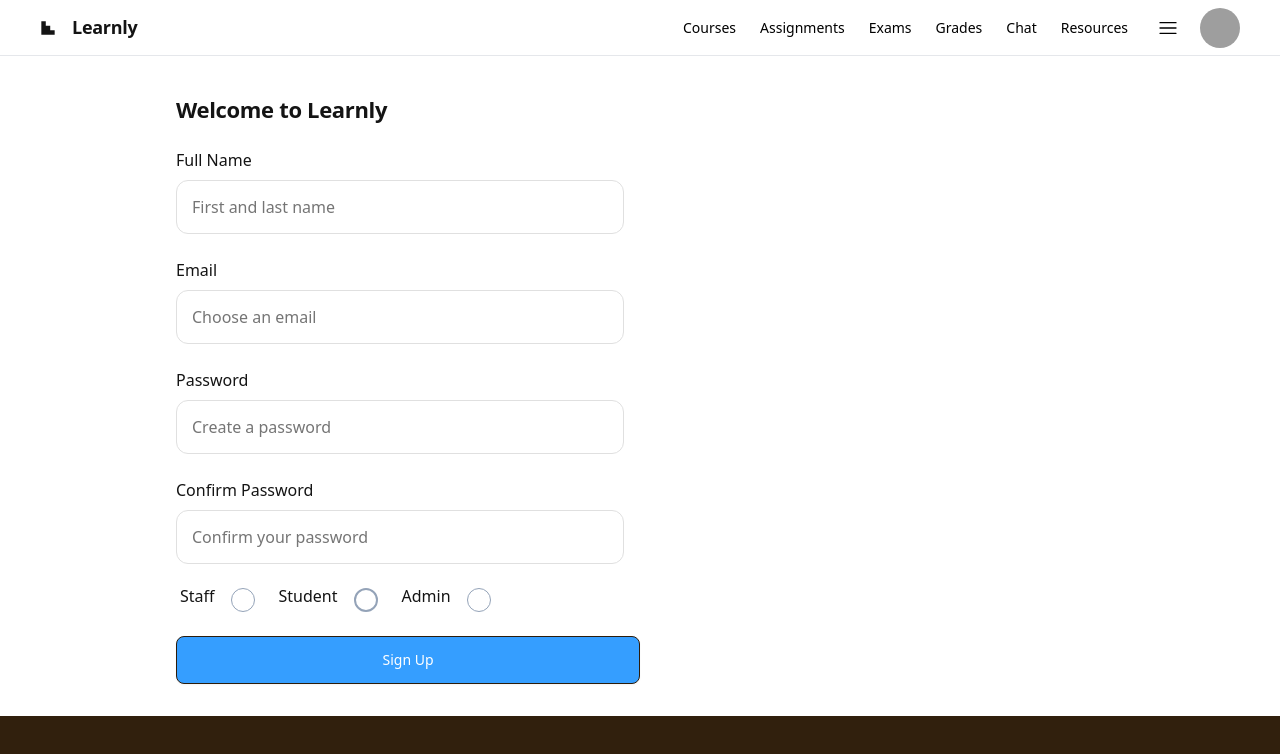
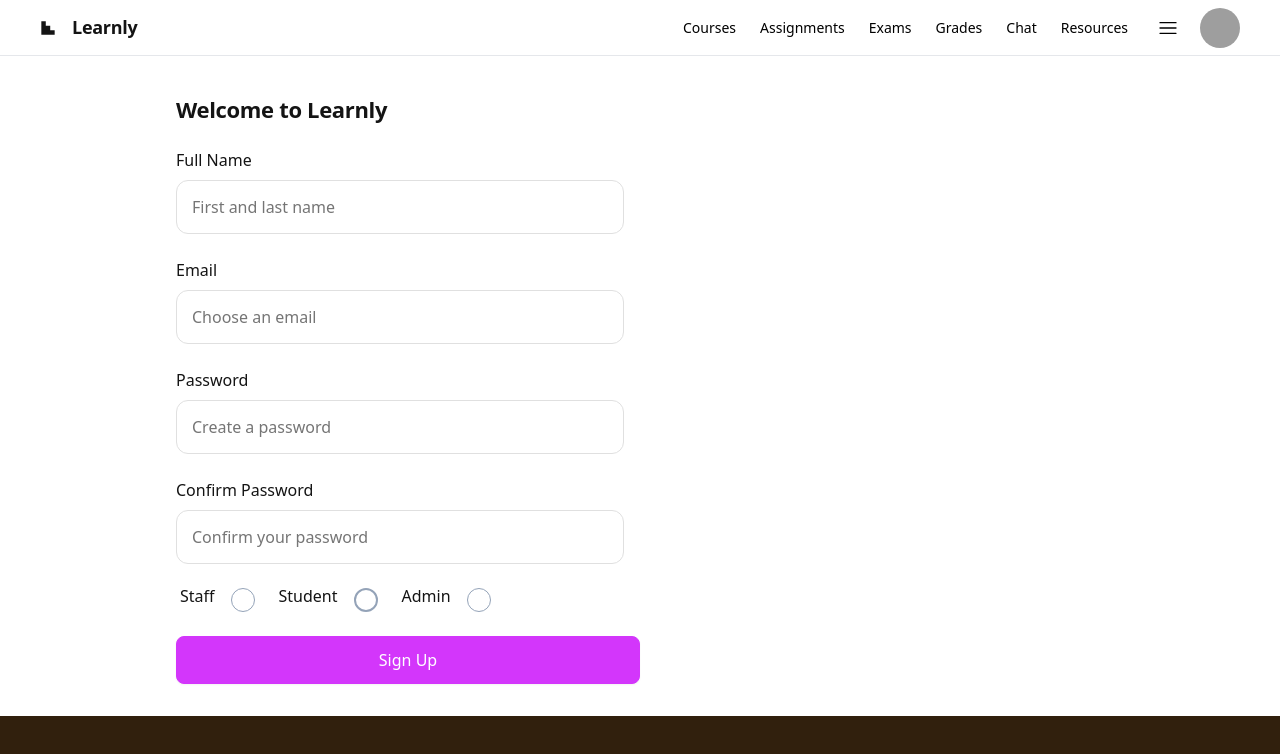
Before and after one commit to KolaAdetola/Learnly, a React (Vite) app in the folder Frontend/: page /signup in a window 1280 px wide. Shown: the top 754 px of the page. Built offline with nearby package versions, Linux system fonts and the light colour scheme; grey boxes are pictures that could not be loaded.

Commit message:
changed the theme of signup

```diff
--- a/Frontend/src/pages/signup/SignUp.jsx
+++ b/Frontend/src/pages/signup/SignUp.jsx
@@ -102,7 +102,7 @@ const SignUp = () => {
         />
         <div class="flex px-4 py-3">
           <button
-            className="btn w-[50%] btn-light bg-[#359eff] hover:bg-[#66b5ff] font-medium rounded-lg text-sm px-5 py-2.5 text-white text-base font-medium leading-normal"
+            className="btn w-[50%] btn-primary rounded-lg px-5 py-2.5 text-white text-base font-medium leading-normal"
             disabled={loading}
           >
             {loading ? <div className="loader1"></div> : "Sign Up"}
```
